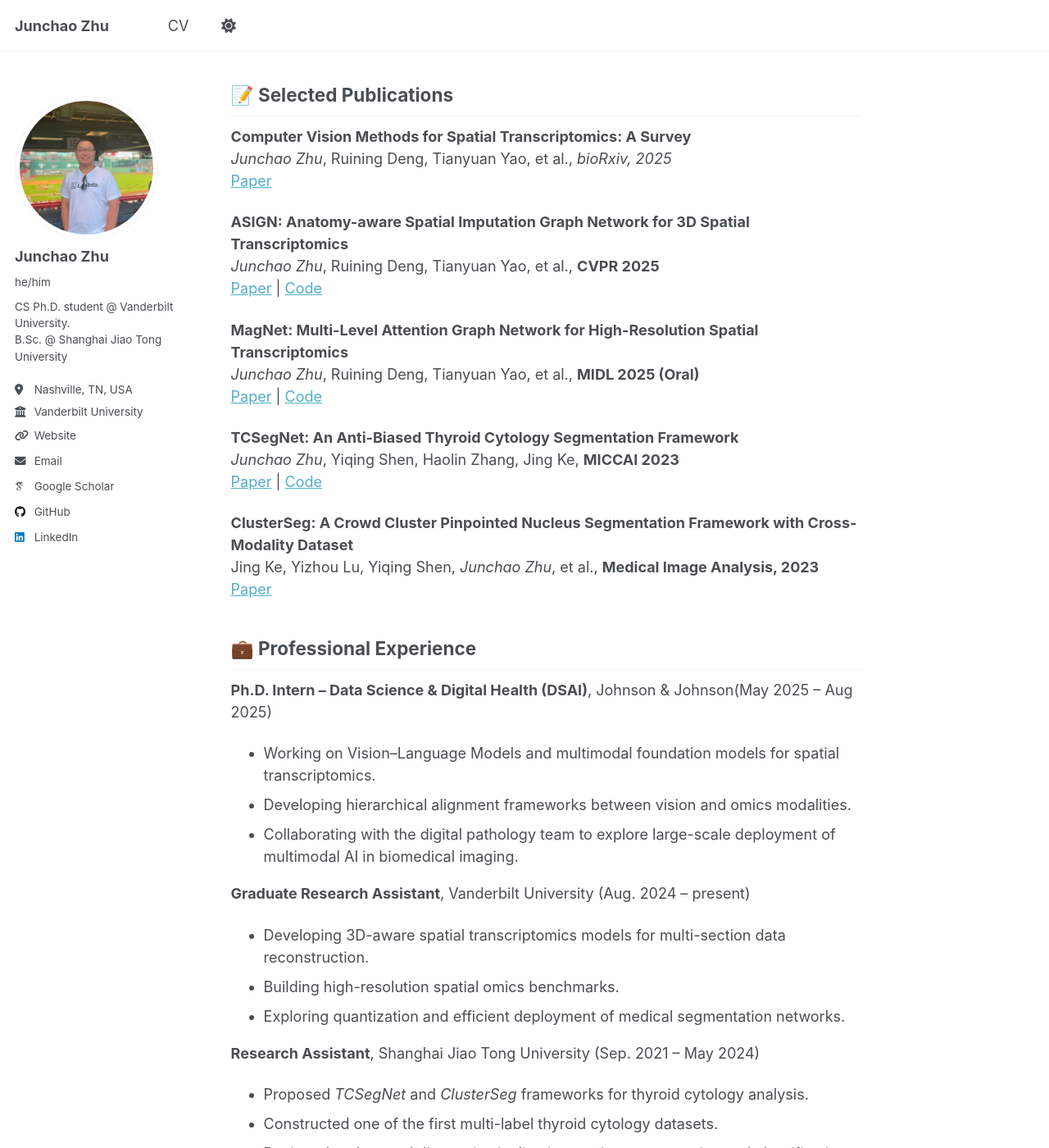
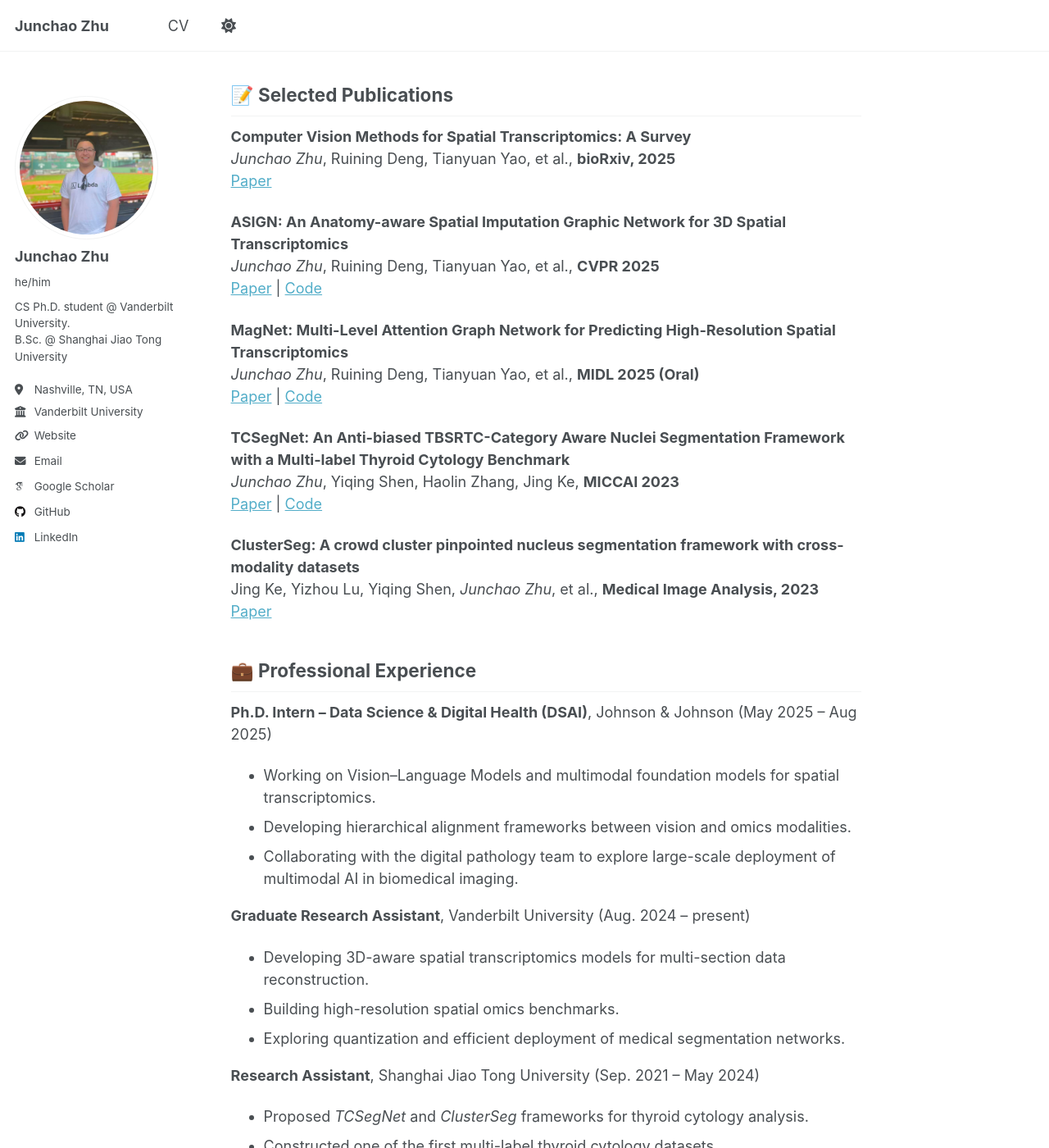
Before and after one commit to Junchao-Zhu/Junchao-Zhu.github.io, a Jekyll site: the page built from _pages/about.md, in a window 1280 px wide and 1400 px high, scrolled down 917 px. Shown: the whole window at 82% size. Built offline with Jekyll 4.4.1, drawn with Linux system fonts in a browser that asks for light colours; some web fonts are replaced; a script that is not in the unit is left out.

Commit message:
Update about.md

```diff
--- a/_pages/about.md
+++ b/_pages/about.md
@@ -32,27 +32,27 @@ Advisors: Dr. Jing Ke and Prof. Hui Lu
 
 ## 📝 Selected Publications
 **Computer Vision Methods for Spatial Transcriptomics: A Survey**
-*Junchao Zhu*, Ruining Deng, Tianyuan Yao, et al., *bioRxiv, 2025*
+*Junchao Zhu*, Ruining Deng, Tianyuan Yao, et al., **bioRxiv, 2025**
 [Paper](https://www.biorxiv.org/content/10.1101/2025.10.13.682148v1.full.pdf)
 
-**ASIGN: Anatomy-aware Spatial Imputation Graph Network for 3D Spatial Transcriptomics**
+**ASIGN: An Anatomy-aware Spatial Imputation Graphic Network for 3D Spatial Transcriptomics**
 *Junchao Zhu*, Ruining Deng, Tianyuan Yao, et al., **CVPR 2025**
 [Paper](https://openaccess.thecvf.com/content/CVPR2025/html/Zhu_ASIGN_An_Anatomy-aware_Spatial_Imputation_Graphic_Network_for_3D_Spatial_CVPR_2025_paper.html) | [Code](https://github.com/hrlblab/ASIGN)
 
-**MagNet: Multi-Level Attention Graph Network for High-Resolution Spatial Transcriptomics**
+**MagNet: Multi-Level Attention Graph Network for Predicting High-Resolution Spatial Transcriptomics**
 *Junchao Zhu*, Ruining Deng, Tianyuan Yao, et al., **MIDL 2025 (Oral)**
 [Paper](https://arxiv.org/abs/2502.21011) | [Code](https://github.com/Junchao-Zhu/MagNet)
 
-**TCSegNet: An Anti-Biased Thyroid Cytology Segmentation Framework**
+**TCSegNet: An Anti-biased TBSRTC-Category Aware Nuclei Segmentation Framework with a Multi-label Thyroid Cytology Benchmark**
 *Junchao Zhu*, Yiqing Shen, Haolin Zhang, Jing Ke, **MICCAI 2023**
 [Paper](https://link.springer.com/chapter/10.1007/978-3-031-43987-2_56) | [Code](https://github.com/Junchao-Zhu/TCSegNet)
 
-**ClusterSeg: A Crowd Cluster Pinpointed Nucleus Segmentation Framework with Cross-Modality Dataset**
+**ClusterSeg: A crowd cluster pinpointed nucleus segmentation framework with cross-modality datasets**
 Jing Ke, Yizhou Lu, Yiqing Shen, *Junchao Zhu*, et al., **Medical Image Analysis, 2023**
 [Paper](https://www.sciencedirect.com/science/article/abs/pii/S1361841523000191)
 
 ## 💼 Professional Experience
-**Ph.D. Intern – Data Science & Digital Health (DSAI)**, Johnson & Johnson(May 2025 – Aug 2025)
+**Ph.D. Intern – Data Science & Digital Health (DSAI)**, Johnson & Johnson (May 2025 – Aug 2025)
 - Working on Vision–Language Models and multimodal foundation models for spatial transcriptomics.
 - Developing hierarchical alignment frameworks between vision and omics modalities.
 - Collaborating with the digital pathology team to explore large-scale deployment of multimodal AI in biomedical imaging.
```
